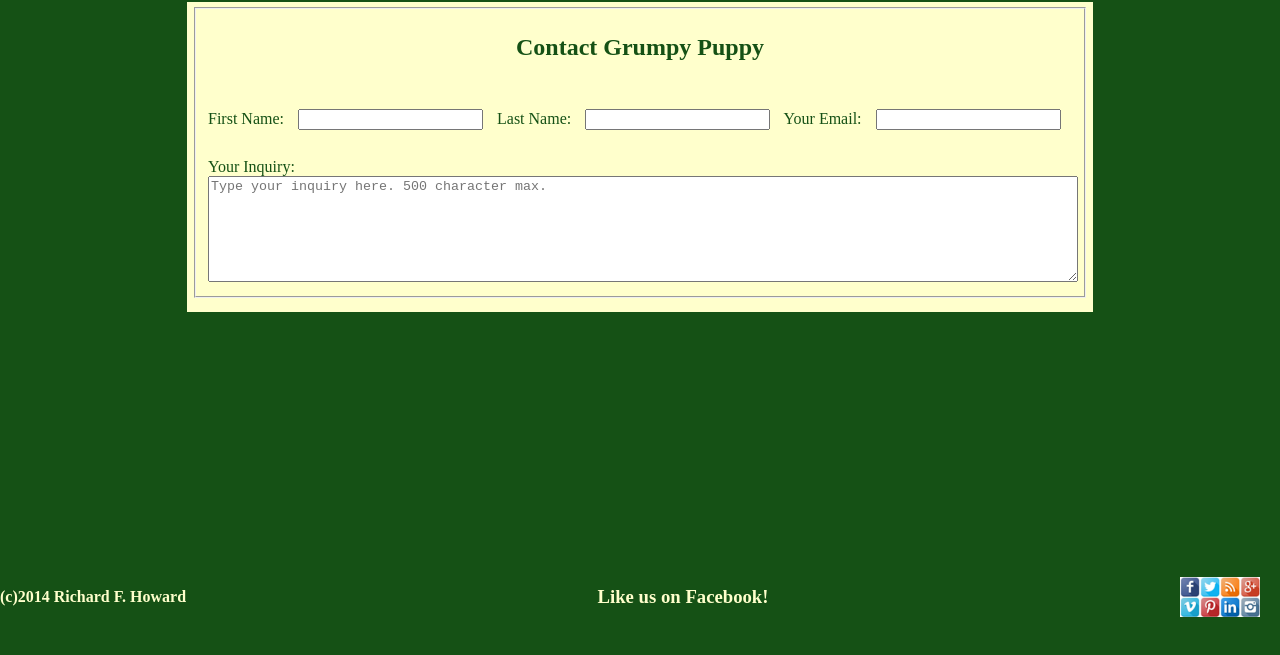
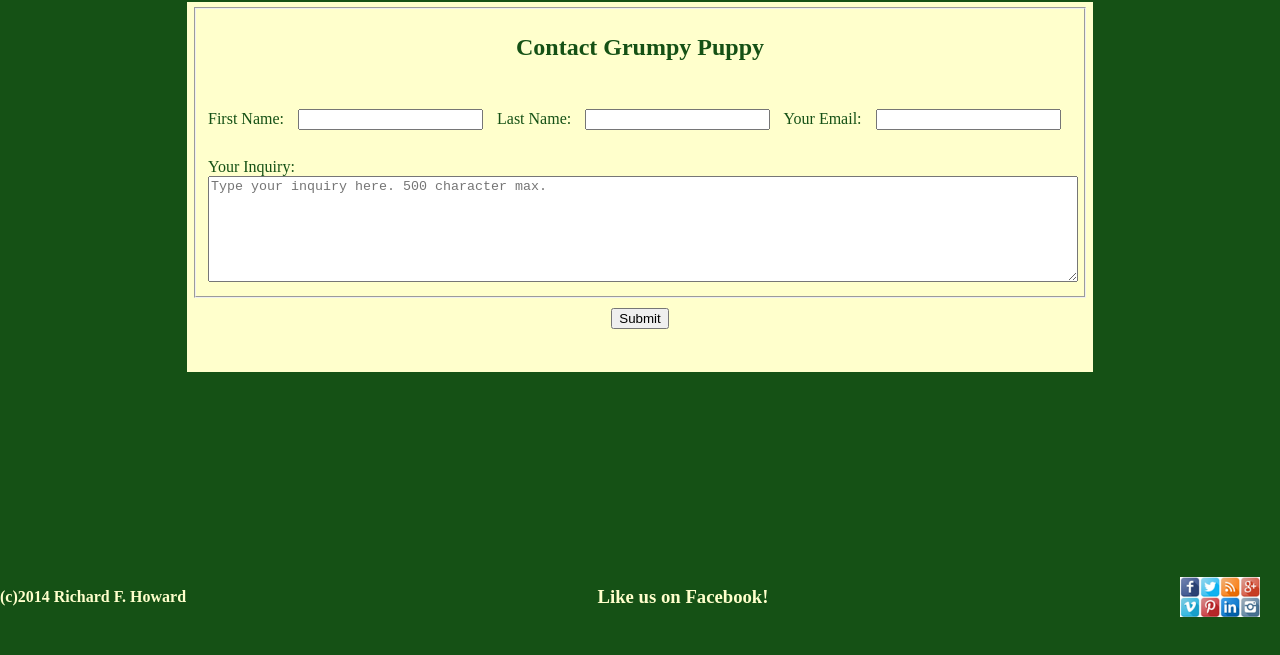
Before and after one commit to grumpypuppymusic/GrumpyPuppyProductions, a plain HTML site: page contact.html in a window 1280 px wide. Shown: the part 133-788 px from the top of the page. Drawn offline with Linux system fonts and the light colour scheme.

Commit message:
Added a Submit button to the contact form

```diff
--- a/contact.html
+++ b/contact.html
@@ -48,7 +48,9 @@
              	<br><br>
                 Your Inquiry:<br>
                 <textarea class="textboxlarge" name="Inquiry" type="text" placeholder="Type your inquiry here. 500 character max." maxlength="500"></textarea>
+
             </fieldset>
+            <center><input type="submit" value="Submit"></center>
 
 
             </div><!--.contact--->
--- a/mystyle.css
+++ b/mystyle.css
@@ -94,7 +94,7 @@ ul#menu li a:hover{
 .contact{
 	width: 70%;
 	margin: auto;
-	height: 300px;
+	height: 360px;
 	/*line-height: 10%;*/
 	border: thin solid;
 	padding: 5px;
```
